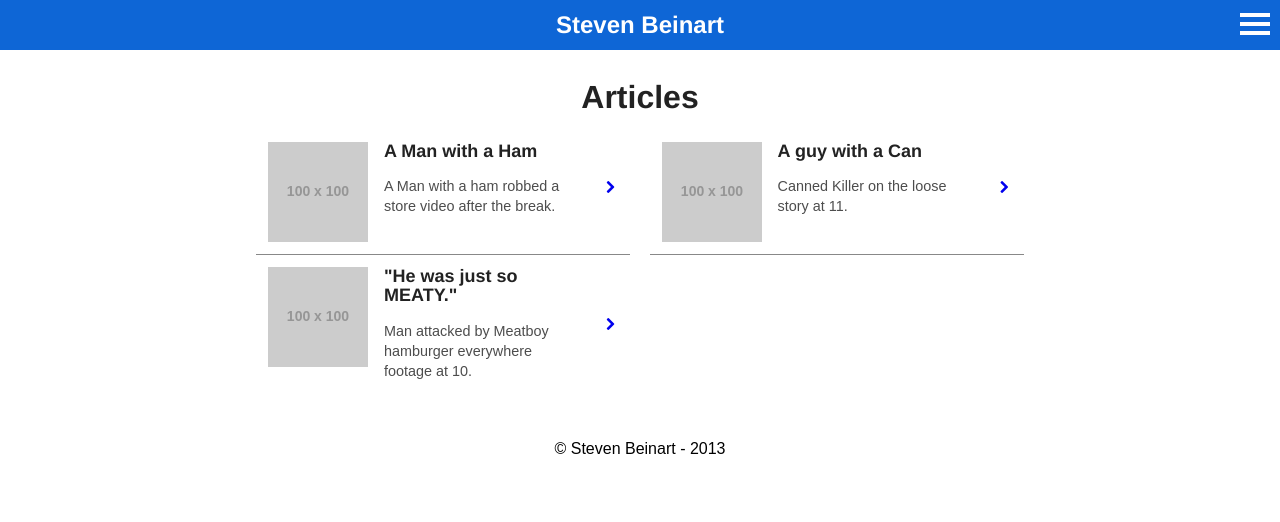
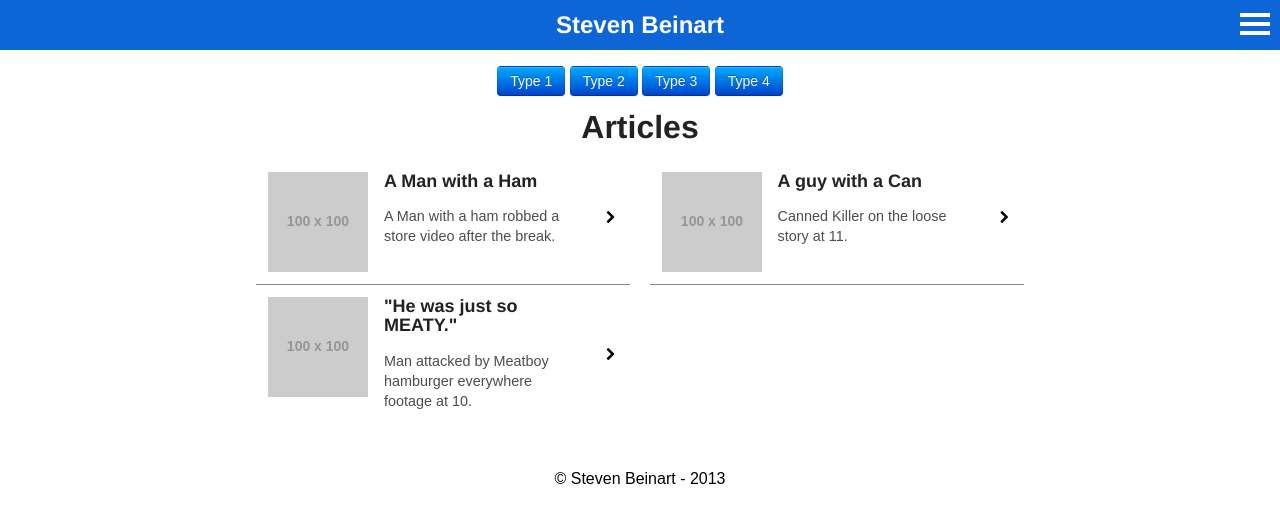
Before and after one commit to sbeinart/N300, a plain HTML site: page index.html in a window 1280 px wide. Drawn offline with nearby package versions, Linux system fonts and the light colour scheme; placeholder pictures from the web are drawn by us.

Commit message:
Added type buttons (still nonfunctional)

```diff
--- a/assets/css/app.css
+++ b/assets/css/app.css
@@ -119,6 +119,10 @@ p {
 	line-height: 20px;
 }
 
+.type {
+	text-align: center;
+}
+
 /* -----------------------------------------
 	Buttons
 ----------------------------------------- */
@@ -200,11 +204,11 @@ p {
 	text-shadow: 0 -1px 0 rgba(0, 0, 0, 0.25);
 	background-color: #006dcc;
 	background-color: #0044cc;
-	background-image: -moz-linear-gradient(top, #0088cc, #0044cc);
-	background-image: -webkit-gradient(linear, 0 0, 0 100%, from(#0088cc), to(#0044cc));
-	background-image: -webkit-linear-gradient(top, #0088cc, #0044cc);
-	background-image: -o-linear-gradient(top, #0088cc, #0044cc);
-	background-image: linear-gradient(to bottom, #0088cc, #0044cc);
+	background-image: -moz-linear-gradient(top, rgb(0, 170, 255), #0044cc);
+	background-image: -webkit-gradient(linear, 0 0, 0 100%, from rgb(0, 170, 255), to(#0044cc));
+	background-image: -webkit-linear-gradient(top, rgb(0, 170, 255), #0044cc);
+	background-image: -o-linear-gradient(top, rgb(0, 170, 255), #0044cc);
+	background-image: linear-gradient(to bottom, rgb(0, 170, 255), #0044cc);
 	background-repeat: repeat-x;
 	border-color: #0044cc #0044cc #002a80;
 	border-color: rgba(0, 0, 0, 0.1) rgba(0, 0, 0, 0.1) rgba(0, 0, 0, 0.25);
@@ -287,6 +291,7 @@ p {
 }
 
 .nav a .icon-chevron-right {
+	color: black;
 	position: absolute;
 	right: .5em;
 }
@@ -384,6 +389,7 @@ p {
 }
 
 .articles .icon-chevron-right {
+	color: black;
 	position: absolute;
 	right: 1em;
 	top: 40%;
--- a/index.html
+++ b/index.html
@@ -34,16 +34,22 @@
 	        	</a>
         	</div>
 
-        	<nav class="nav" id="menu">
+
+
+        </header>
+        <div class="container">
+		<nav class="nav" id="menu">
         		<a href="index.html">Blog <span class="icon-chevron-right"></span></a>
         		<a href="aboutMe.html">About <span class="icon-chevron-right"></span></a>
         		<a href="contactUs.html">Contact <span class="icon-chevron-right"></span></a>
         	</nav>
-
-        </header>
-
         <div class="page clearfix">
-
+        	<div class="type">
+			<a href="#" class="block button primary">Type 1</a>
+			<a href="#type-2" class="block button primary">Type 2</a>
+			<a href="#type-3" class="block button primary">Type 3</a>
+			<a href="#type-4" class="block button primary">Type 4</a>
+		</div>
         	<h2>Articles</h2>
 
 	        <div class="articles">
@@ -101,7 +107,7 @@
 	        </div>
 
         </div>
-
+       </div>
         <footer>
         	<p class="copy">&copy; Steven Beinart - 2013</p>
         </footer>
```
